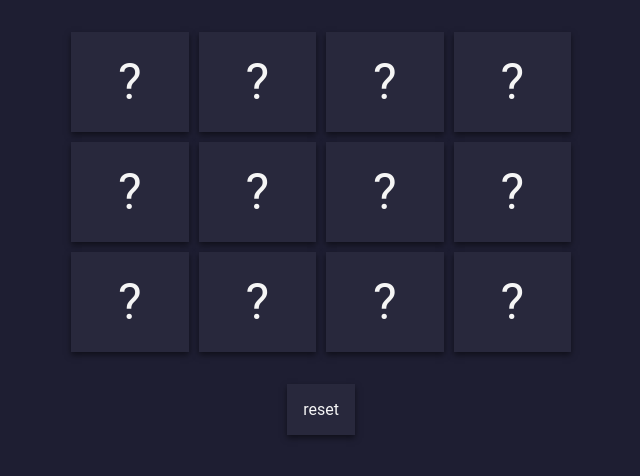
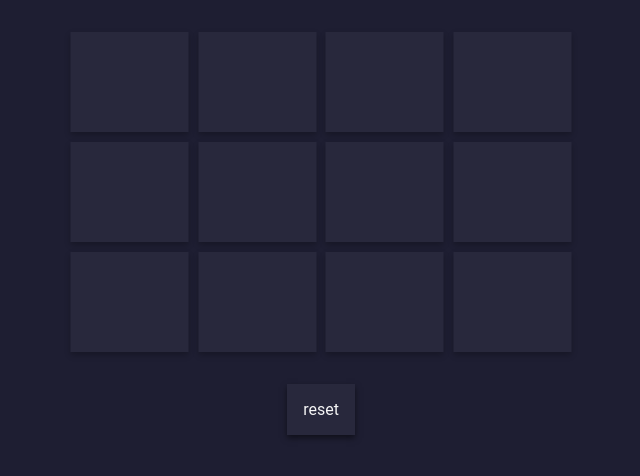
Before and after one commit to itsMapleLeaf/card-flip, a React (Create React App) app: page / in a window 1280 px wide. Shown: the top 476 px of the page, without its empty margins (319-959 px from the left). Built offline with nearby package versions, Linux system fonts and the light colour scheme.

Commit message:
card flippy and async/await goodness

```diff
--- a/src/index.css
+++ b/src/index.css
@@ -33,8 +33,18 @@ body {
   margin: 2rem auto;
 }
 
-.card {
+.card-container {
+  position: relative;
   height: 100px;
+}
+
+.card-content {
+  position: absolute;
+  left: 0;
+  right: 0;
+  top: 0;
+  bottom: 0;
+
   display: flex;
   font-size: 50px;
 
@@ -43,7 +53,17 @@ body {
 
   background-color: var(--theme-color-alt);
 
-  box-shadow: 0px 3px 6px rgba(0, 0, 0, 0.5);
+  transition: 0.3s;
+  transform: perspective(400px) rotateY(180deg);
+  box-shadow: 0px 3px 6px rgba(0, 0, 0, 0.25);
+}
+
+.card-container.card-visible > .card-content {
+  transform: perspective(400px) rotateY(0);
+}
+
+.card-text {
+  backface-visibility: hidden;
 }
 
 button {
--- a/src/index.tsx
+++ b/src/index.tsx
@@ -2,6 +2,8 @@
 import React, { useEffect, useState } from "react"
 import ReactDOM from "react-dom"
 import "./index.css"
+
+const wait = (ms: number) => new Promise((resolve) => setTimeout(resolve, ms))
 
 const shuffle = <T extends any>(items: T[]) => {
   const result = [...items]
@@ -26,13 +28,10 @@ const sample = <T extends any>(items: T[], count: number) => {
 }
 
 type Card = {
-  id: number
   image: string
 }
 
-let cardId = 0
 const createCard = (image: string): Card => ({
-  id: cardId++,
   image,
 })
 
@@ -47,23 +46,25 @@ const App = () => {
   const [revealedCards, setRevealedCards] = useState<Card[]>([])
   const [interactionDisabled, setInteractionDisabled] = useState(false)
 
-  useEffect(() => revealSomeCards(cards), [])
+  useEffect(() => {
+    revealSomeCards(cards)
+  }, [])
 
-  const revealSomeCards = (cards: Card[]) => {
+  const revealSomeCards = async (cards: Card[]) => {
     setInteractionDisabled(true)
 
     setRevealedCards(sample(cards, 6))
 
-    setTimeout(() => {
-      setRevealedCards([])
-      setInteractionDisabled(false)
-    }, 2000)
+    await wait(2000)
+
+    setRevealedCards([])
+    setInteractionDisabled(false)
   }
 
   const cardIsVisible = (card: Card) =>
     selectedCards.includes(card) || revealedCards.includes(card)
 
-  const selectCard = (card: Card) => {
+  const selectCard = async (card: Card) => {
     if (interactionDisabled) return
     if (cardIsVisible(card)) return
     if (selectedCards.length > 1) return
@@ -75,35 +76,42 @@ const App = () => {
         setRevealedCards((prev) => [...prev, ...selectedCards, card])
         setSelectedCards([])
       } else {
-        setTimeout(() => {
-          setSelectedCards([])
-        }, 800)
+        await wait(800)
+        setSelectedCards([])
       }
     }
   }
 
-  const resetGame = () => {
+  const resetGame = async () => {
+    setSelectedCards([])
+    setRevealedCards([])
+
+    await wait(800)
+
     const newCards = createCards()
     setCards(newCards)
-    setSelectedCards([])
-    // setRevealedCards([])
     revealSomeCards(newCards)
   }
 
   return (
     <>
       <div className="cards">
-        {cards.map((card) => (
+        {cards.map((card, index) => (
           <a
-            className="card"
+            key={index}
+            className={`card-container ${
+              cardIsVisible(card) ? "card-visible" : ""
+            }`}
             href="#"
             role="button"
             onClick={(event) => {
               event.preventDefault()
               selectCard(card)
             }}
+            onDragStart={(event) => event.preventDefault()}
           >
-            {cardIsVisible(card) ? card.image : "?"}
+            <div className="card-content" />
+            <div className="card-content card-text">{card.image}</div>
           </a>
         ))}
       </div>
```
